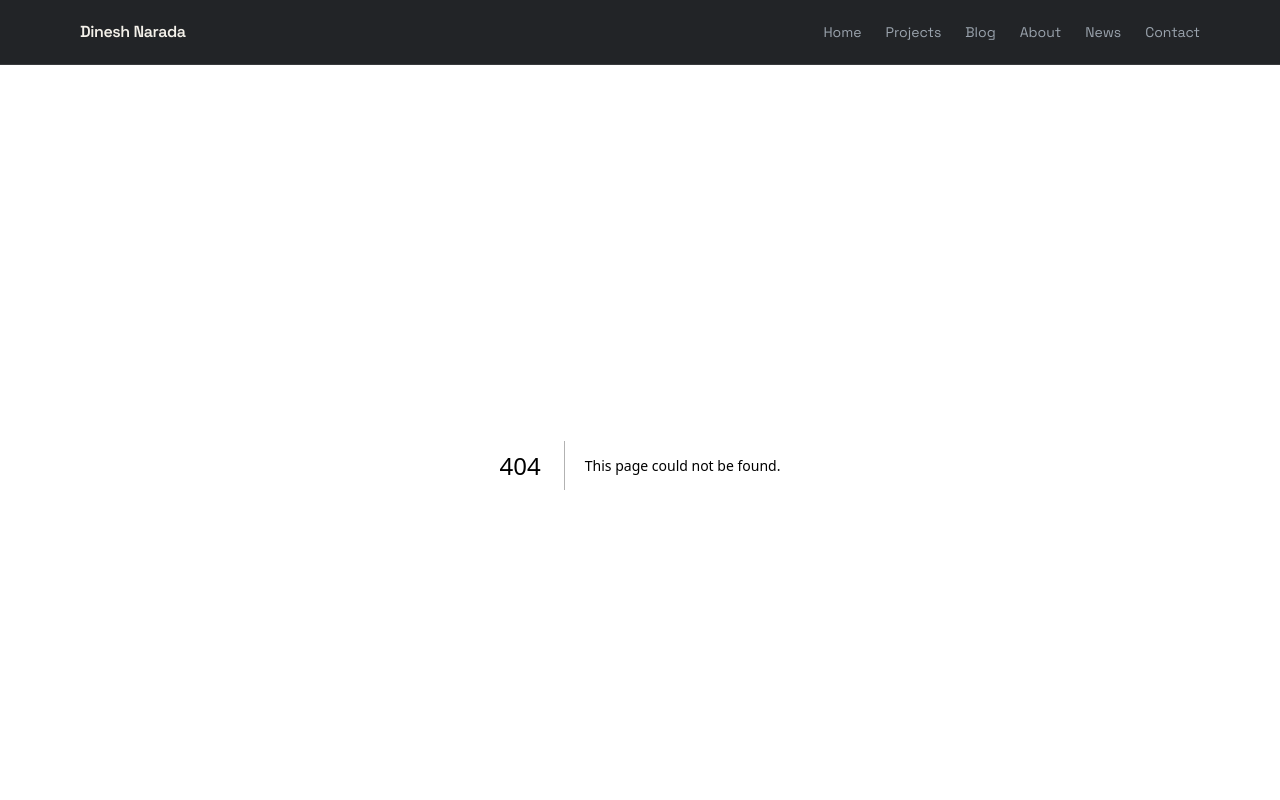
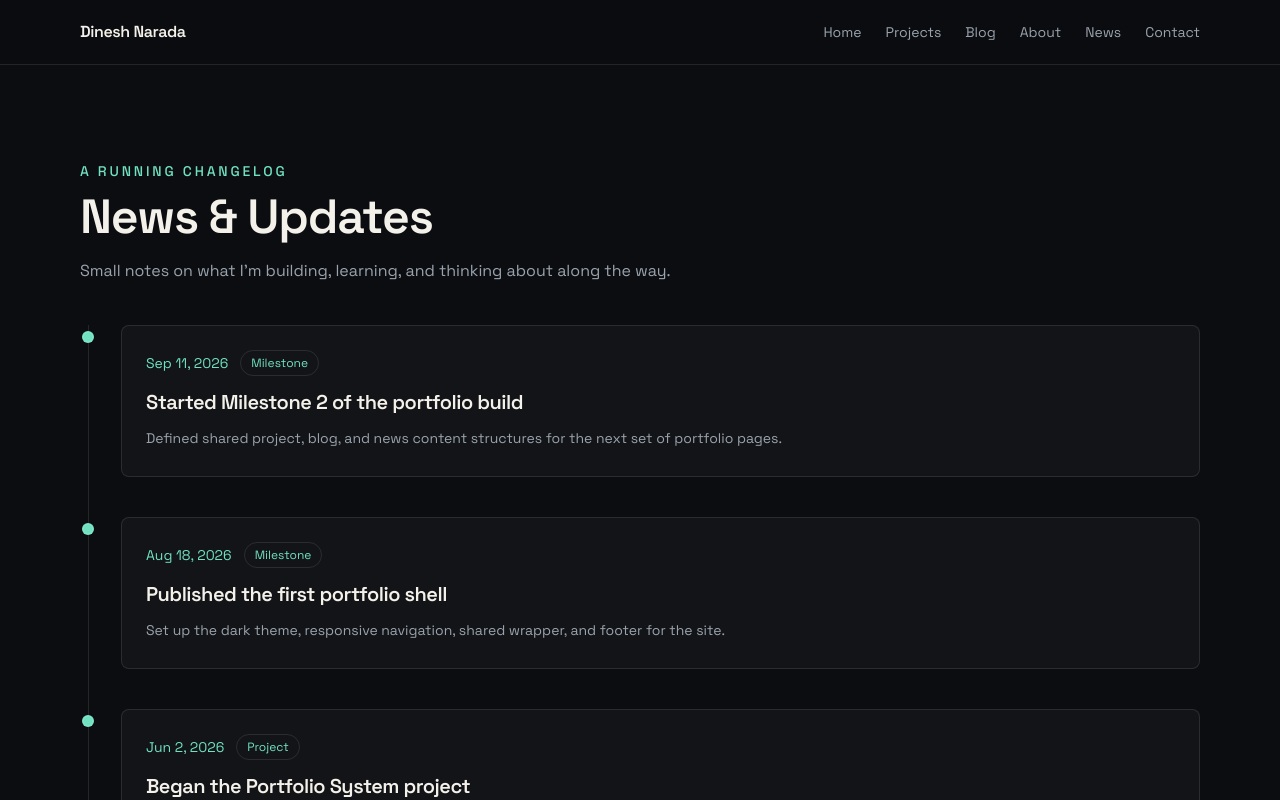
Before and after one commit to Dinesh-N98/portfolio, a Next.js app: page /news in a window 1280 px wide. Before the commit this address had no page. Shown: the top 800 px of the page. Built offline with nearby package versions, Linux system fonts and the light colour scheme.

Commit message:
News page using shared Timeline component

```diff
--- /dev/null
+++ b/app/news/page.tsx
@@ -0,0 +1,24 @@
+import type { Metadata } from "next";
+import Timeline from "@/src/components/sections/Timeline";
+import { getAllNewsEntries } from "@/src/lib/content";
+
+export const metadata: Metadata = {
+  title: "News | Dinesh Narada",
+  description: "A changelog of personal notes, project updates, and the work taking shape over time.",
+};
+
+export default function NewsPage() {
+  return (
+    <div className="py-16 md:py-24">
+      <header className="mb-10 max-w-2xl">
+        <p className="mb-3 text-sm font-medium uppercase tracking-[0.2em] text-accent">A running changelog</p>
+        <h1 className="text-4xl font-semibold tracking-tight md:text-5xl">News &amp; Updates</h1>
+        <p className="mt-4 text-base leading-7 text-muted">
+          Small notes on what I&apos;m building, learning, and thinking about along the way.
+        </p>
+      </header>
+
+      <Timeline entries={getAllNewsEntries()} />
+    </div>
+  );
+}
```
